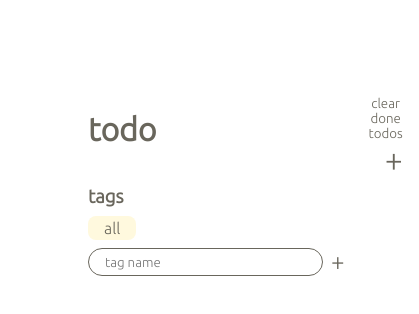
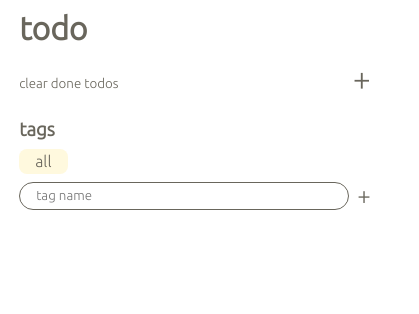
Before and after one commit to ftmhabt/todo-list, a website built with webpack: page dist/index.html in a window 390 px wide. Shown: the whole page, 419 px wide, since content can reach past the window. Built offline with nearby package versions, Linux system fonts and the light colour scheme.

Commit message:
Add mobile styles

```diff
--- a/src/style.css
+++ b/src/style.css
@@ -230,3 +230,28 @@ form.active{
   display: flex;
   justify-content: space-between;
 }
+
+
+@media screen and (max-width:750px){
+  body {
+    padding: .2rem;
+    grid-template-columns: 1fr;
+    grid-template-rows: 50px 50px 1fr 10fr;
+  }
+
+  .logo-holder{
+    padding-left: 1rem;
+  }
+
+  .add-holder{
+    padding: 1rem;
+  }
+
+  .clear{
+    padding-left: 0;
+  }
+
+  .tags-holder{
+    padding: 1rem;
+  }
+}
```
Also changed, not shown: 1 other file.
